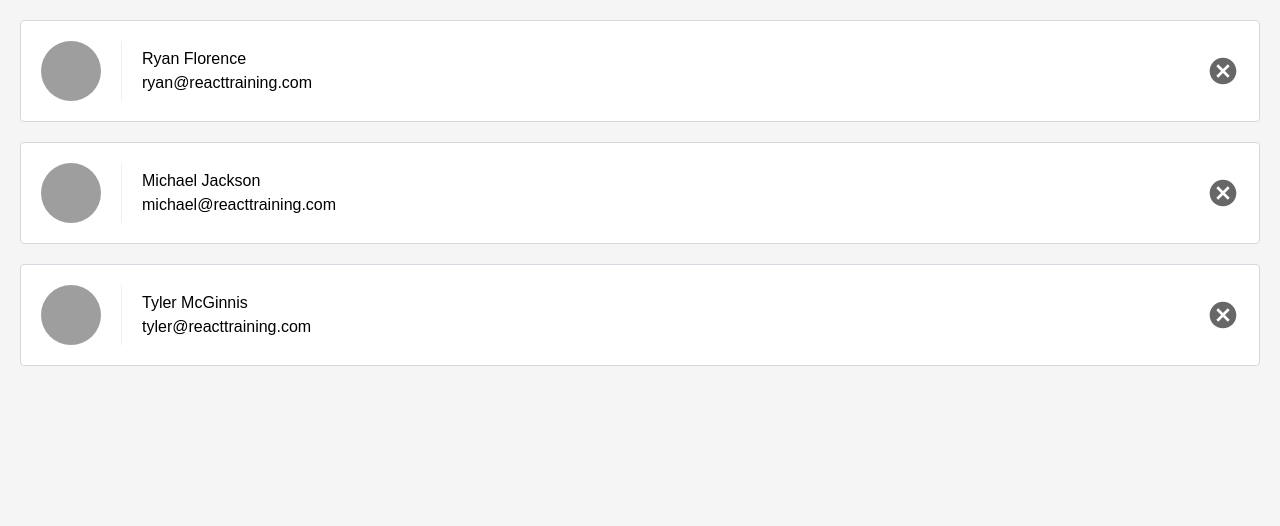
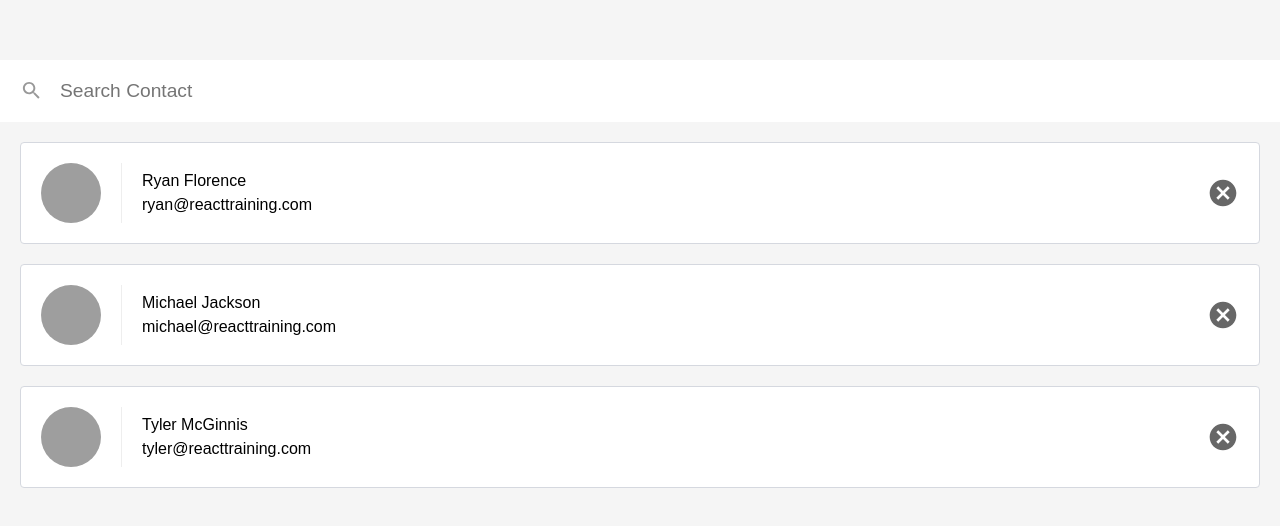
Before and after one commit to xarques/contacts, a React (Create React App) app: page / in a window 1280 px wide. Shown: the top 526 px of the page. Built offline with nearby package versions, Linux system fonts and the light colour scheme.

Commit message:
Add a Controlled component (form)

```diff
--- a/src/ListContacts.js
+++ b/src/ListContacts.js
@@ -1,10 +1,34 @@
-import React from 'react';
+import React, {Component} from 'react';
 import PropTypes from 'prop-types';
 
-function ListContacts(props) {
+class ListContacts extends Component {
+  static propTypes = {
+    contacts: PropTypes.array.isRequired,
+    onDeleteContact: PropTypes.func.isRequired
+  }
+
+  state = {
+    query: ''
+  }
+
+  updateQuery = (query) => {
+    this.setState({query: query.trim()})
+  }
+
+  render() {
     return (
+      <div className='list-contacts'>
+      <div className='list-contact-top'>
+        <input
+          className='search-contacts'
+          type='text'
+          placeholder='Search Contact'
+          value={this.state.query}
+          onChange={(event) => this.updateQuery(event.target.value)}
+        />
+      </div>
         <ol className='contact-list'>
-      {props.contacts.map((contact) => (
+          {this.props.contacts.map((contact) => (
             <li key={contact.id} className='contact-list-item'>
               <div className='contact-avatar' style={{
                 backgroundImage: `url(${contact.avatarURL})`
@@ -13,18 +37,16 @@
                 <p>{contact.name}</p>
                 <p>{contact.email}</p>
               </div>
-          <button onClick={() => props.onDeleteContact(contact)} className='contact-remove'>
+              <button onClick={() => this.props.onDeleteContact(contact)} className='contact-remove'>
                 Remove
               </button>
             </li>
           ))}
         </ol>
+      </div>
     )
   }
-
-ListContacts.propTypes = {
-  contacts: PropTypes.array.isRequired,
-  onDeleteContact: PropTypes.func.isRequired
 }
 
+
 export default ListContacts
```
Lines whose indentation alone changed are shown as unchanged.
